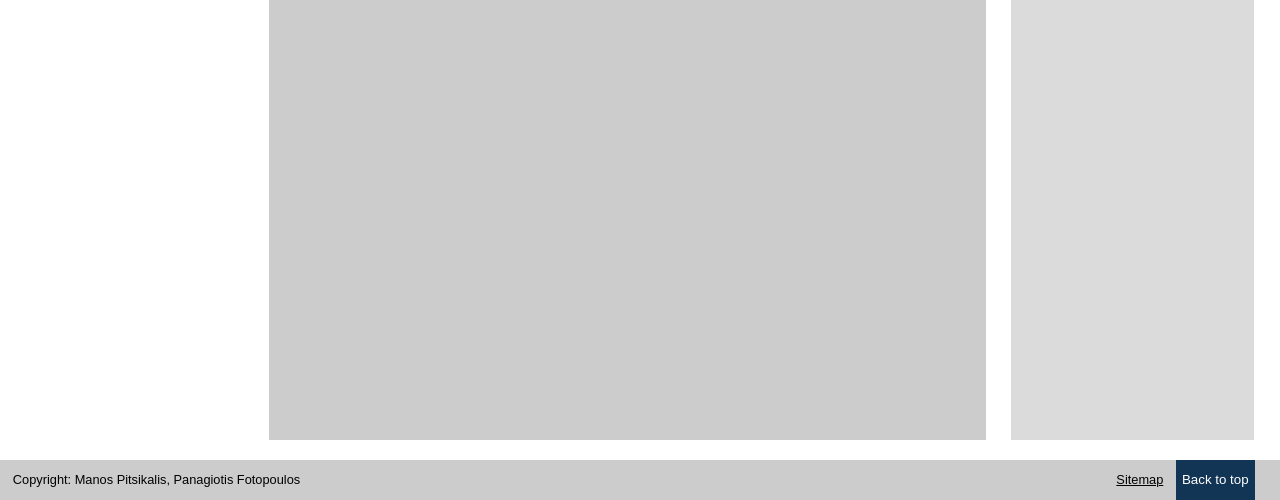
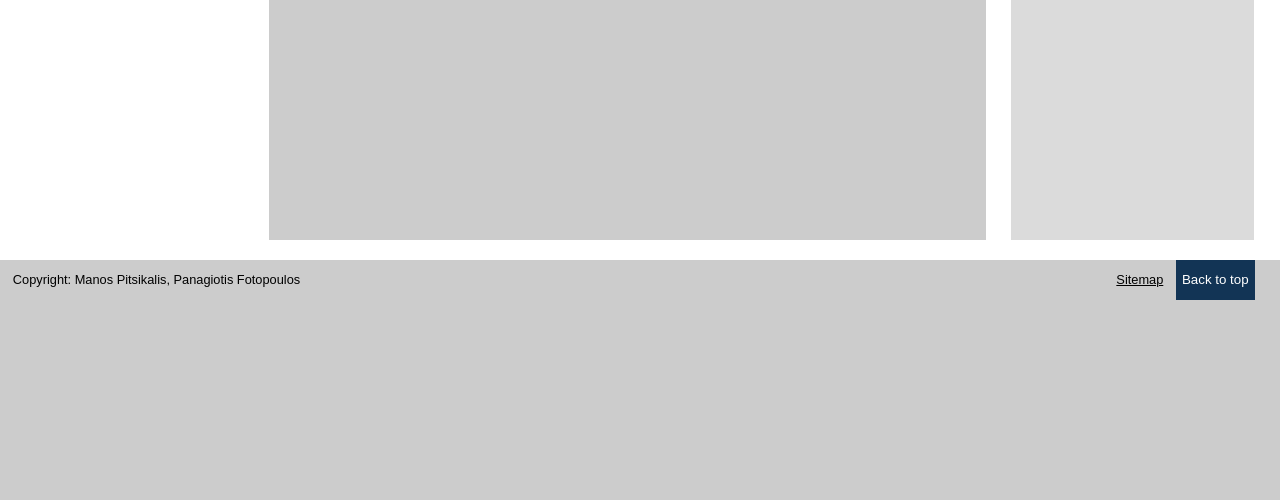
Before and after one commit to panosfoto/euromed2016-2017, a PHP site: page / in a window 1280 px wide. Shown: the part 743-1243 px from the top of the page. After the commit the page ends 1043 px from the top, so only its background shows below. Run offline with PHP 8.4, Linux system fonts and the light colour scheme.

Commit message:
reduced height of website 1kpx->0.8kpx

```diff
--- a/styles.css
+++ b/styles.css
@@ -96,7 +96,7 @@ input[type=submit]:hover {
          background-color:white;
          padding:0%;
          margin-top:20px;
-         height:1000px;
+         height:800px;
     }
 
     .page_content{
@@ -106,7 +106,7 @@ input[type=submit]:hover {
          background-color:#cccccc;
          padding:1%;
          margin-top:20px;
-         height:1000px;
+         height:800px;
          overflow: auto;
     }
 
@@ -117,7 +117,7 @@ input[type=submit]:hover {
          background-color:#dbdbdb;
          padding:1%;
          margin-top:20px;
-         height:1000px;
+         height:800px;
     }
 
 .ads_panel img {
```
